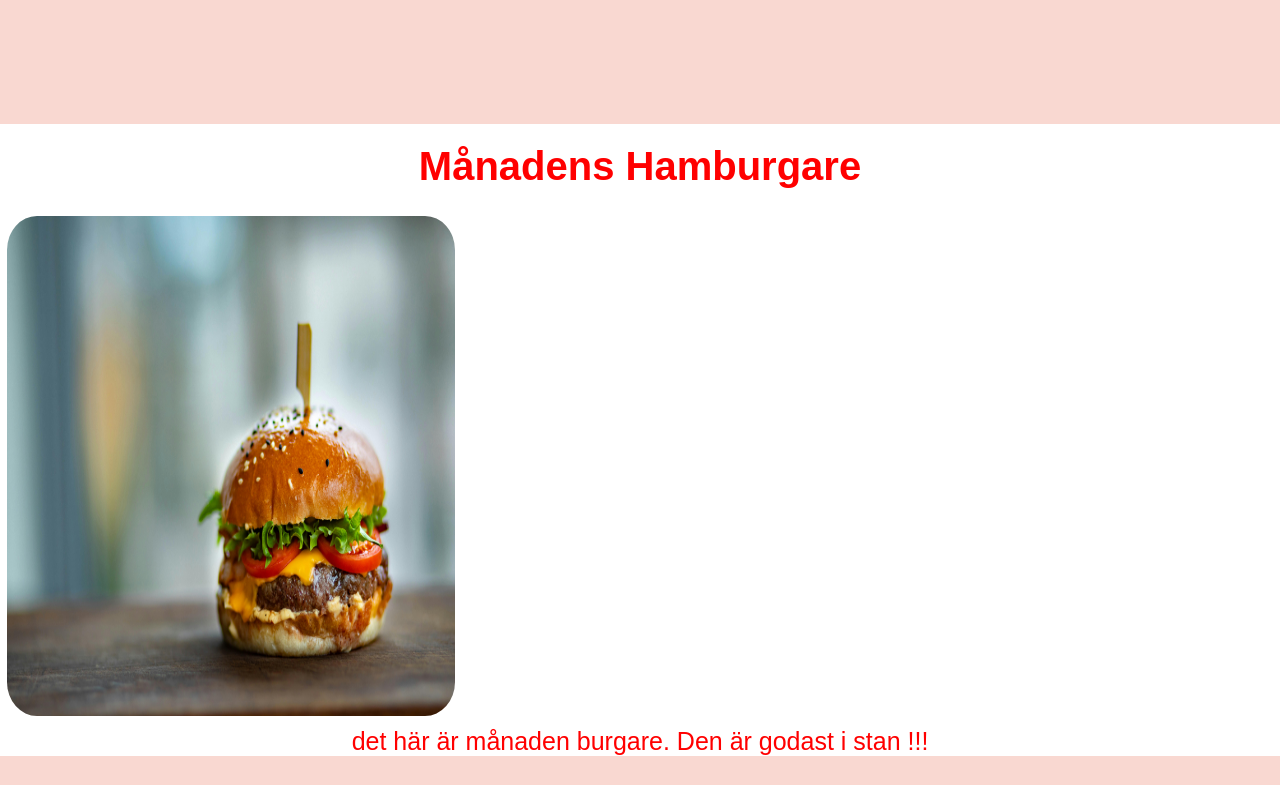
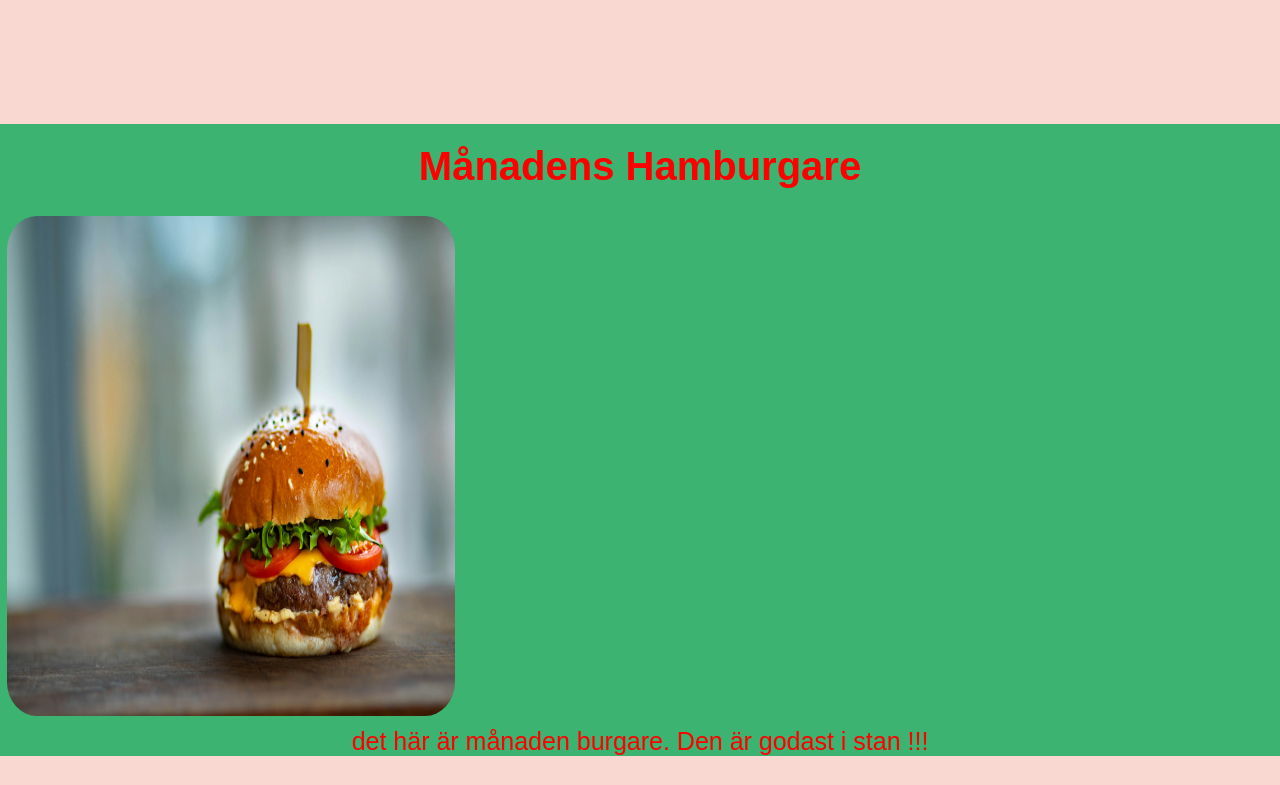
Before and after one commit to Peterca85/flavourburgersprojekt, a React (Create React App) app: page / in a window 1280 px wide. Shown: the part 1800-2585 px from the top of the page. Built offline with nearby package versions, Linux system fonts and the light colour scheme.

Commit message:
colour fix

```diff
--- a/src/styles/Home.css
+++ b/src/styles/Home.css
@@ -105,6 +105,7 @@ s
 }
 
 .hamburgerMonth{
+  background-color: #3CB371;
   img {
     width: 35%;
     height: 500px;
@@ -129,4 +130,5 @@ s
   color: red;
   padding: 20px;
 
+
 }
```
